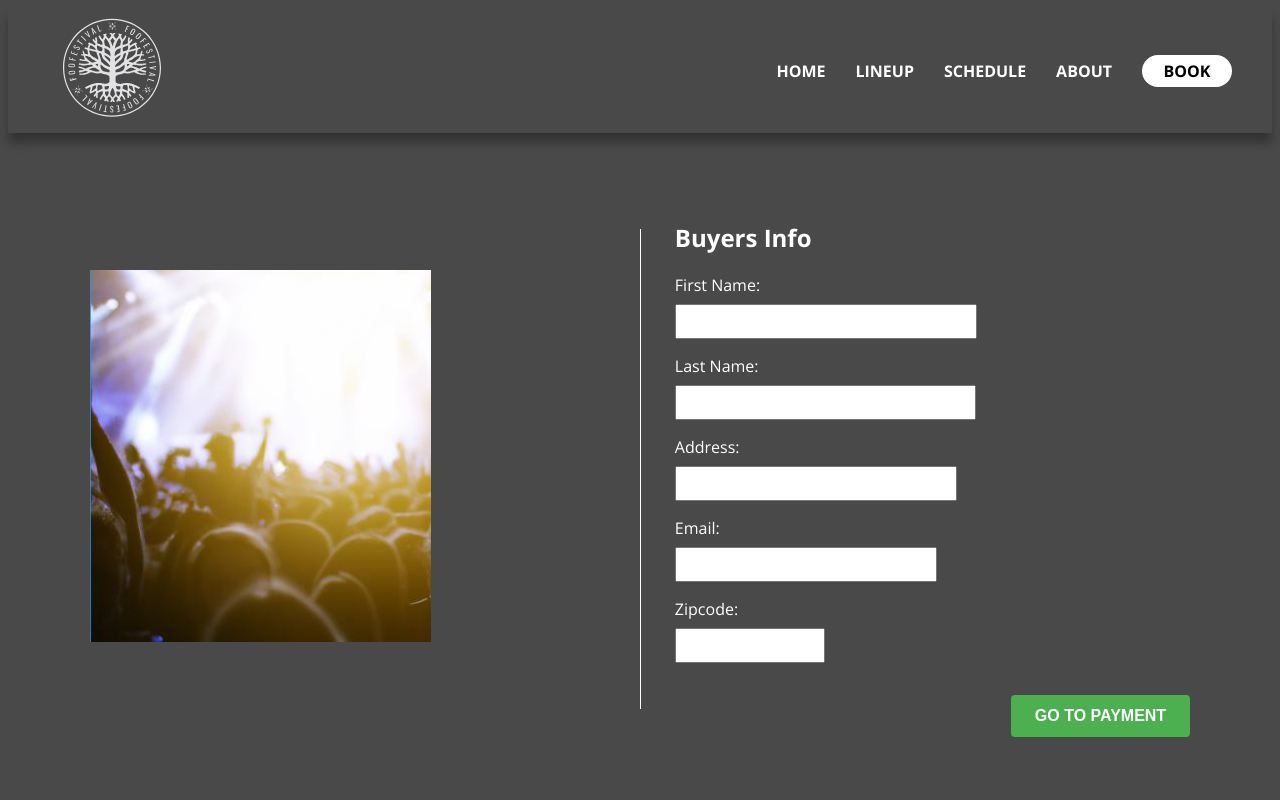
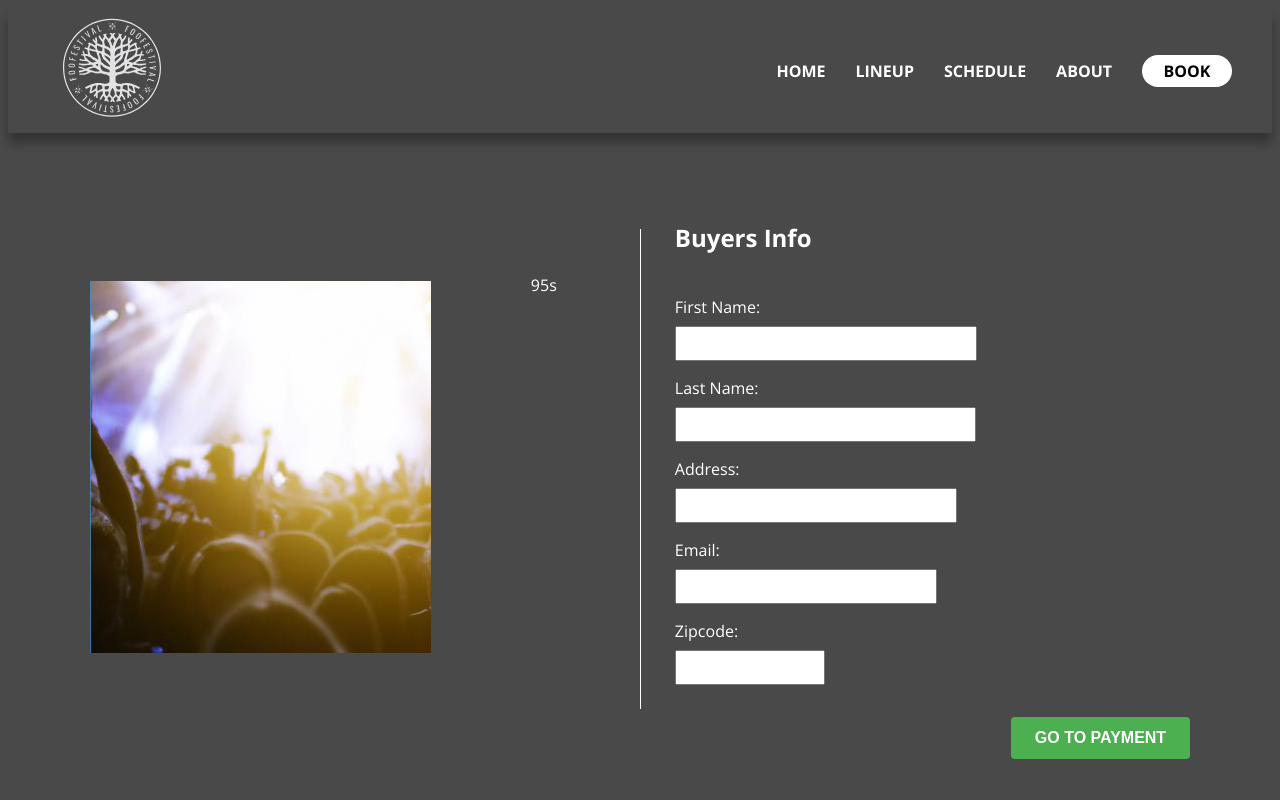
Before and after one commit to tombill143/foofest, a Next.js app: page /booking/buyers_info in a window 1280 px wide. Shown: the top 800 px of the page. Built offline with nearby package versions, Linux system fonts and the light colour scheme.

Commit message:
the working timer in it's earliest state lol

```diff
--- a/src/pages/booking/buyers_info.js
+++ b/src/pages/booking/buyers_info.js
@@ -2,6 +2,7 @@ import React from "react";
 import styles from "../../styles/Booking.module.css";
 import Link from "next/link";
 import { useState } from "react";
+import Timer from "../componants/Timer";
 
 const BuyersInfo = () => {
   const [formData, setFormData] = useState({
@@ -41,6 +42,7 @@ const BuyersInfo = () => {
             <div className={styles.checkboxContainer}>
               {/* Existing code for checkboxes and other elements */}
               <h2 className={styles.h2buyersInfo}>Buyers Info</h2>
+              <Timer seconds={100} />
 
               <form onSubmit={handleSubmit} className={styles.formContainer}>
                 <label>
--- a/src/pages/componants/Timer.js
+++ b/src/pages/componants/Timer.js
@@ -1,46 +1,85 @@
-import { CountdownCircleTimer } from "react-countdown-circle-timer";
 
 // import "./styles.css";
 
-const renderTime = ({ remainingTime }) => {
-  if (remainingTime === 0) {
-    return <div className="timer">Too lale...</div>;
-  }
+import { useEffect, useState } from "react";
 
-  return (
-    <div className="timer">
-      <div className="text">Remaining</div>
-      <div className="value">{remainingTime}</div>
-      <div className="text">seconds</div>
-    </div>
-  );
+const useCountDown = (start) => {
+  const [counter, setCounter] = useState(start);
+  useEffect(() => {
+    if (counter === 0) {
+      return;
+    }
+    const timer = setTimeout(() => {
+      setCounter(counter - 1);
+    }, 1000);
+    return () => clearTimeout(timer);
+  }, [counter]);
+  return counter;
 };
 
-function Timer() {
-  return (
-    <div className="App">
-      <h1>
-        CountdownCircleTimer
-        <br />
-        React Component
-      </h1>
-      <div className="timer-wrapper">
-        <CountdownCircleTimer
-          isPlaying
-          duration={10}
-          colors={["#004777", "#F7B801", "#A30000", "#A30000"]}
-          colorsTime={[10, 6, 3, 0]}
-          onComplete={() => ({ shouldRepeat: true, delay: 1 })}
-        >
-          {renderTime}
-        </CountdownCircleTimer>
-      </div>
-      <p className="info">
-        Change component properties in the code filed on the right to try
-        difference functionalities
-      </p>
-    </div>
-  );
+function Timer({ seconds }) {
+  const timeLeft = useCountDown(seconds);
+  return <div>{timeLeft}s</div>;
 }
 
 export default Timer;
+
+
+
+
+
+
+
+
+
+
+
+
+
+
+// import { CountdownCircleTimer } from "react-countdown-circle-timer";
+
+// // import "./styles.css";
+
+// const renderTime = ({ remainingTime }) => {
+//   if (remainingTime === 0) {
+//     return <div className="timer">Too lale...</div>;
+//   }
+
+//   return (
+//     <div className="timer">
+//       <div className="text">Remaining</div>
+//       <div className="value">{remainingTime}</div>
+//       <div className="text">seconds</div>
+//     </div>
+//   );
+// };
+
+// function Timer() {
+//   return (
+//     <div className="App">
+//       <h1>
+//         CountdownCircleTimer
+//         <br />
+//         React Component
+//       </h1>
+//       <div className="timer-wrapper">
+//         <CountdownCircleTimer
+//           isPlaying
+//           duration={10}
+//           colors={["#004777", "#F7B801", "#A30000", "#A30000"]}
+//           colorsTime={[10, 6, 3, 0]}
+//           onComplete={() => ({ shouldRepeat: true, delay: 1 })}
+//         >
+//           {renderTime}
+//         </CountdownCircleTimer>
+//       </div>
+//       <p className="info">
+//         Change component properties in the code filed on the right to try
+//         difference functionalities
+//       </p>
+//     </div>
+//   );
+// }
+
+// export default Timer;
```
Also changed, not shown: src/pages/booking/buyer_info.js (deleted, +0 -59 lines).
